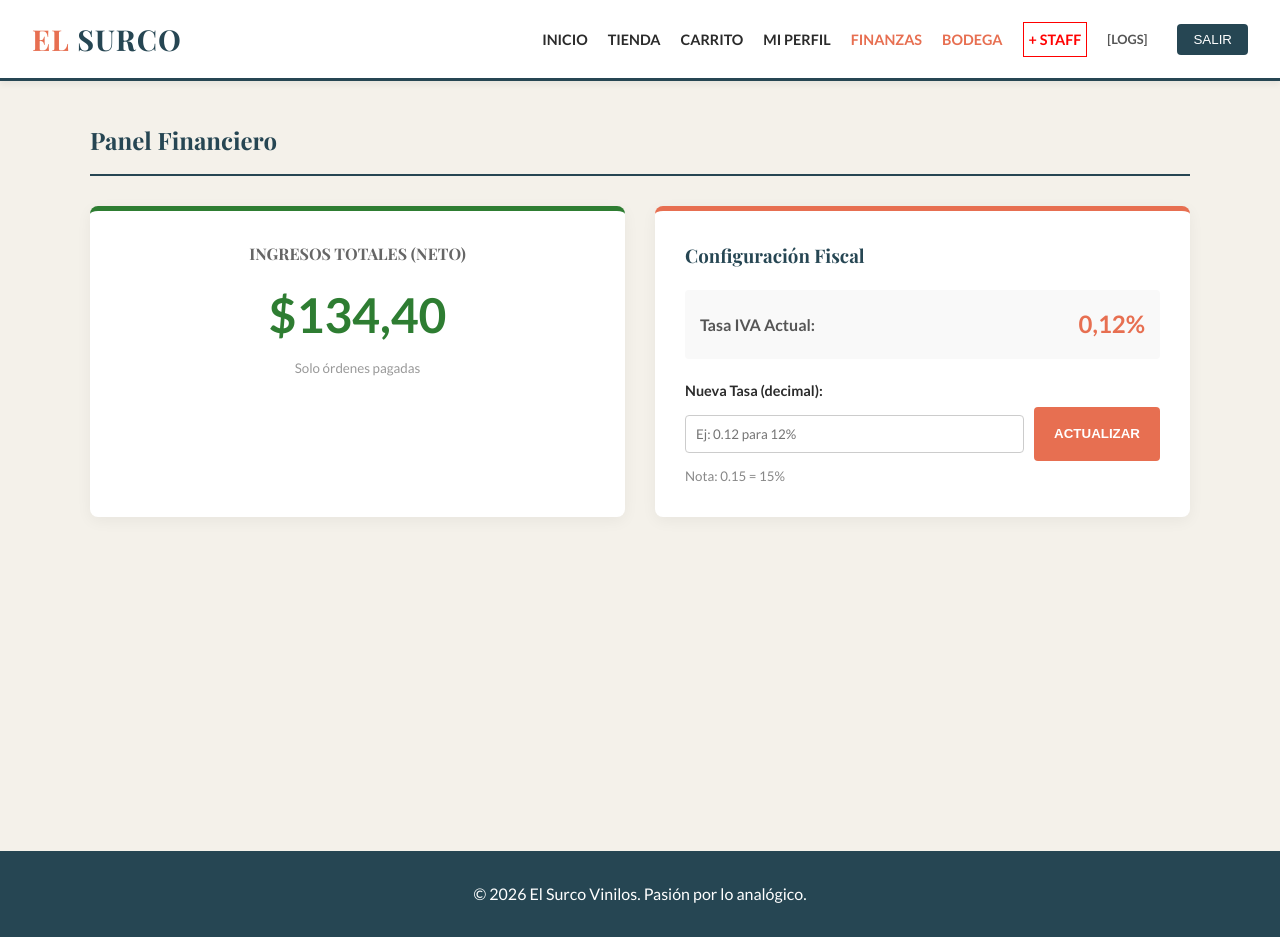
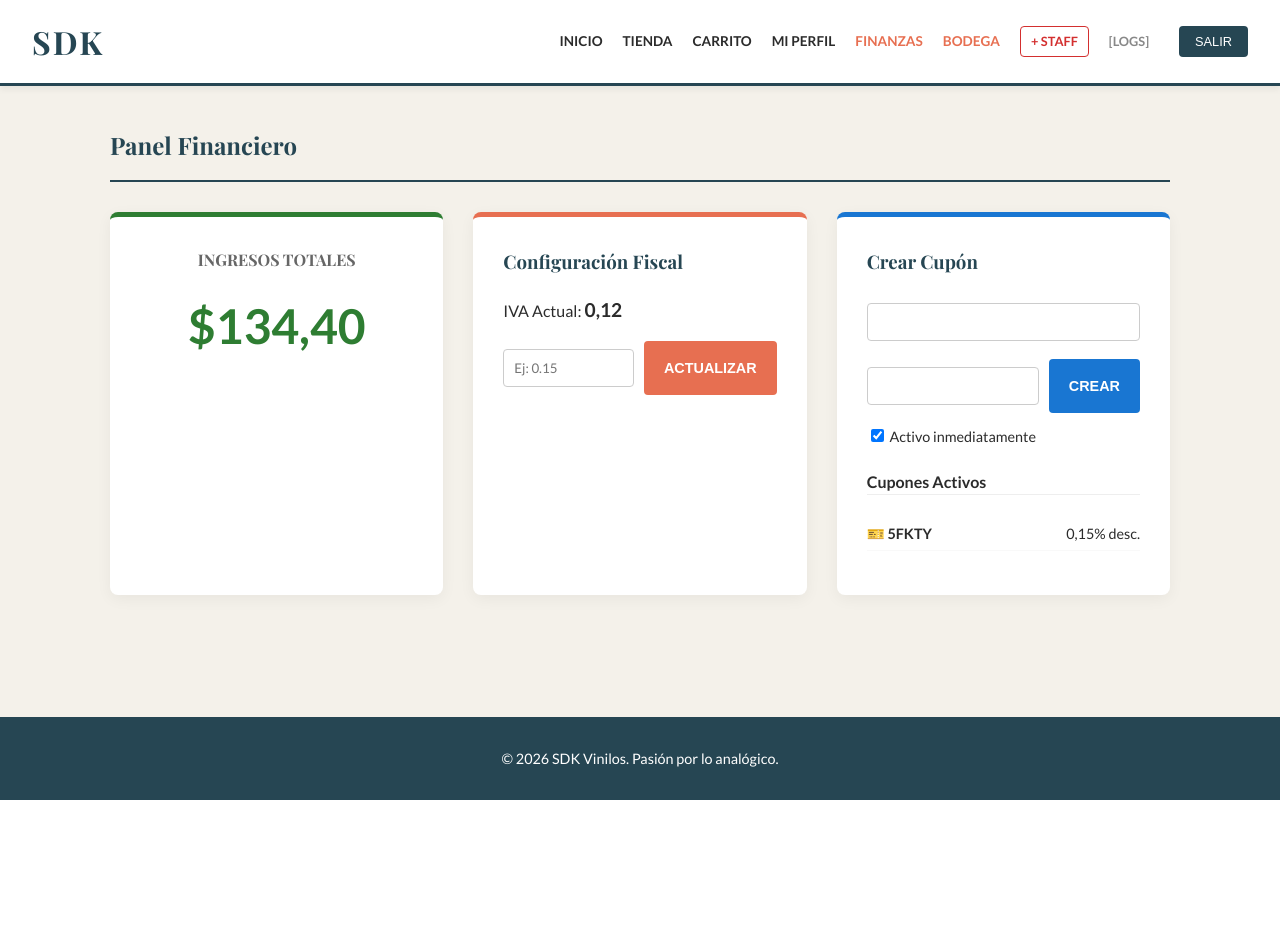
Before and after one commit to NothingKrisptes/Django_tienda, a Django app: page /finanzas/ in a window 1280 px wide. After the commit the page ends 800 px from the top, so only its background shows below. Run offline with Django 4.2, Linux system fonts and the light colour scheme; a user stored in the database is signed in; data comes from the database, SQL or seed files in the repository; both versions use the stored data as it was after the commit.

Commit message:
Implementacion de cupones y asignacion de permisos a los roles

```diff
--- a/tienda/forms.py
+++ b/tienda/forms.py
@@ -1,7 +1,7 @@
 from django import forms
 from django.contrib.auth.forms import UserCreationForm
 from django.contrib.auth.models import User, Group
-from .models import ViniloMusical
+from .models import ViniloMusical, CuponDescuento
 
 # --- FORMULARIO DE PRODUCTOS (Para Bodega/Admin) ---
 class ViniloForm(forms.ModelForm):
@@ -57,3 +57,17 @@ class CreacionStaffForm(UserCreationForm):
     class Meta:
         model = User
         fields = ['username', 'first_name', 'last_name', 'email']
+
+class CuponForm(forms.ModelForm):
+    class Meta:
+        model = CuponDescuento
+        fields = ['codigoCupon', 'porcentajeDescuento', 'activo']
+        labels = {
+            'codigoCupon': 'Código (Ej: SALE2026)',
+            'porcentajeDescuento': 'Descuento (Ej: 0.10 para 10%)',
+            'activo': '¿Activo?'
+        }
+        widgets = {
+            'codigoCupon': forms.TextInput(attrs={'class': 'form-control', 'style': 'text-transform:uppercase;'}),
+            'porcentajeDescuento': forms.NumberInput(attrs={'class': 'form-control', 'step': '0.01'}),
+        }
--- a/tienda/templates/tienda/base.html
+++ b/tienda/templates/tienda/base.html
@@ -1,10 +1,11 @@
+{% load roles %} <!-- Carga nuestro filtro personalizado para roles -->
 <!DOCTYPE html>
 <html lang="es">
 <head>
     <meta charset="UTF-8">
     <meta name="viewport" content="width=device-width, initial-scale=1.0">
-    <title>El Surco | Vinilos & Cultura</title>
-    <!-- Fuentes Google: Playfair (Serifa elegante) y Lato (Sans moderna) -->
+    <title>SDK | Vinilos & Cultura</title>
+    <!-- Fuentes Google -->
     <link href="https://fonts.googleapis.com/css2?family=Playfair+Display:wght@700&family=Lato:wght@400;700&display=swap" rel="stylesheet">
     <style>
         :root {
@@ -21,6 +22,9 @@
             color: var(--texto);
             margin: 0;
             line-height: 1.6;
+            min-height: 100vh;
+            display: flex;
+            flex-direction: column;
         }
 
         h1, h2, h3 {
@@ -41,11 +45,11 @@
         }
 
         .logo {
-            font-size: 1.8rem;
+            font-size: 2rem;
             font-weight: 700;
             color: var(--secundario);
             text-decoration: none;
-            letter-spacing: 1px;
+            letter-spacing: 2px;
             font-family: 'Playfair Display', serif;
         }
 
@@ -55,7 +59,7 @@
             text-decoration: none;
             color: var(--texto);
             font-weight: 700;
-            font-size: 0.9rem;
+            font-size: 0.85rem;
             text-transform: uppercase;
             transition: color 0.3s;
         }
@@ -73,15 +77,27 @@
             color: #fff !important;
         }
 
+        /* Botón Staff Especial */
+        .btn-staff {
+            border: 1px solid #d32f2f;
+            color: #d32f2f !important;
+            padding: 4px 10px;
+            border-radius: 4px;
+            font-size: 0.8rem;
+        }
+        .btn-staff:hover { background: #ffebee; }
+
         /* --- LAYOUT --- */
         .container {
             max-width: 1100px;
             margin: 0 auto;
             padding: 40px 20px;
-            min-height: 80vh;
+            flex: 1; /* Empuja el footer hacia abajo */
+            width: 100%;
+            box-sizing: border-box;
         }
 
-        /* --- BOTONES --- */
+        /* --- ELEMENTOS GLOBALES --- */
         .btn {
             display: inline-block;
             background: var(--acento);
@@ -93,8 +109,9 @@
             border: none;
             cursor: pointer;
             transition: transform 0.2s, background 0.3s;
+            font-size: 0.9rem;
+            text-transform: uppercase;
         }
-
         .btn:hover {
             background: #d65a3b;
             transform: translateY(-2px);
@@ -114,20 +131,17 @@
             overflow: hidden;
             transition: box-shadow 0.3s;
         }
-
-        .card-disco:hover {
-            box-shadow: 0 10px 20px rgba(0,0,0,0.1);
-        }
+        .card-disco:hover { box-shadow: 0 10px 20px rgba(0,0,0,0.1); }
 
         .card-img-container {
             height: 240px;
-            background: #e0e0e0;
+            background: #f9f9f9;
             display: flex;
             align-items: center;
             justify-content: center;
             overflow: hidden;
+            border-bottom: 1px solid #eee;
         }
-
         .card-img-container img {
             width: 100%;
             height: 100%;
@@ -148,49 +162,57 @@
         }
 
         table { width: 100%; border-collapse: collapse; margin-top: 20px; background: #fff; }
-        th { background: var(--secundario); color: white; padding: 12px; text-align: left; }
-        td { padding: 12px; border-bottom: 1px solid #ddd; }
 
         /* ALERTAS */
-        .alert { padding: 15px; margin-bottom: 20px; border-radius: 4px; background: #d4edda; color: #155724; border: 1px solid #c3e6cb; }
+        .alert {
+            padding: 15px;
+            margin-bottom: 25px;
+            border-radius: 4px;
+            background: #d4edda;
+            color: #155724;
+            border: 1px solid #c3e6cb;
+            box-shadow: 0 2px 5px rgba(0,0,0,0.05);
+        }
         .alert-error { background: #f8d7da; color: #721c24; border-color: #f5c6cb; }
+        .alert-warning { background: #fff3cd; color: #856404; border-color: #ffeeba; }
 
     </style>
 </head>
 <body>
 
 <header>
-    <a href="{% url 'inicio' %}" class="logo">
-        <span style="color: var(--acento);">EL</span> SURCO
-    </a>
+    <a href="{% url 'inicio' %}" class="logo">SDK</a>
+
     <nav>
+        <!-- PÚBLICO -->
         <a href="{% url 'inicio' %}">Inicio</a>
         <a href="{% url 'catalogo' %}">Tienda</a>
         <a href="{% url 'carrito' %}">Carrito</a>
 
         {% if user.is_authenticated %}
-            <!-- MENÚ CLIENTE -->
+            <!-- USUARIO LOGUEADO -->
             <a href="{% url 'perfil' %}">Mi Perfil</a>
 
-            <!-- MENÚ ROLES (Validación en template por permisos) -->
-            {% if perms.tienda.change_configuracionfiscal %}
+            <!-- ROLES (Usando templatetags/roles.py) -->
+            {% if user|tiene_rol:'Finanzas' %}
                 <a href="{% url 'finanzas' %}" style="color: var(--acento);">Finanzas</a>
             {% endif %}
 
-            {% if perms.tienda.add_vinilomusical %}
+            {% if user|tiene_rol:'Bodega' %}
                 <a href="{% url 'inventario' %}" style="color: var(--acento);">Bodega</a>
             {% endif %}
 
             {% if user.is_superuser %}
-                 <a href="{% url 'crear_staff' %}" style="color: red; border: 1px solid red; padding: 5px;">+ Staff</a>
-                 <a href="{% url 'ver_logs' %}" style="color: #555; font-size: 0.8rem;">[Logs]</a>
+                 <a href="{% url 'crear_staff' %}" class="btn-staff">+ Staff</a>
+                 <a href="{% url 'ver_logs' %}" style="color: #888; font-size: 0.8rem;">[Logs]</a>
             {% endif %}
 
-            <!-- Botón Salir -->
+            <!-- SALIR -->
             <form action="{% url 'logout' %}" method="post" style="display: inline;">
                 {% csrf_token %}
-                <button type="submit" class="btn-nav btn-nav-primary" style="margin-left: 10px; cursor: pointer; border:none;">SALIR</button>
+                <button type="submit" class="btn-nav btn-nav-primary" style="margin-left: 10px; cursor: pointer; border:none; font-size: 0.8rem;">SALIR</button>
             </form>
+
         {% else %}
             <!-- USUARIO ANÓNIMO -->
             <a href="{% url 'login' %}" class="btn-nav">Ingresar</a>
@@ -202,7 +224,7 @@
 <div class="container">
     {% if messages %}
         {% for message in messages %}
-            <div class="alert {% if message.tags == 'error' %}alert-error{% endif %}">
+            <div class="alert {% if message.tags == 'error' %}alert-error{% elif message.tags == 'warning' %}alert-warning{% endif %}">
                 {{ message }}
             </div>
         {% endfor %}
@@ -211,8 +233,8 @@
     {% block content %}{% endblock %}
 </div>
 
-<footer style="background: var(--secundario); color: #fff; text-align: center; padding: 30px; margin-top: 50px;">
-    <p style="margin:0;">&copy; 2026 El Surco Vinilos. Pasión por lo analógico.</p>
+<footer style="background: var(--secundario); color: #fff; text-align: center; padding: 30px; margin-top: auto;">
+    <p style="margin:0; font-size: 0.9rem;">&copy; 2026 SDK Vinilos. Pasión por lo analógico.</p>
 </footer>
 
 </body>
--- a/tienda/templates/tienda/dashboard_finanzas.html
+++ b/tienda/templates/tienda/dashboard_finanzas.html
@@ -7,33 +7,57 @@
 
     <!-- TARJETA 1: INGRESOS -->
     <div style="background: #fff; padding: 30px; border-radius: 8px; box-shadow: 0 4px 15px rgba(0,0,0,0.05); text-align: center; border-top: 5px solid #2e7d32;">
-        <h3 style="color: #666; font-size: 1rem; text-transform: uppercase; margin-bottom: 10px;">Ingresos Totales (Neto)</h3>
-        <p style="font-size: 3rem; font-weight: bold; color: #2e7d32; margin: 0; font-family: 'Lato', sans-serif;">
+        <h3 style="color: #666; font-size: 1rem; text-transform: uppercase;">Ingresos Totales</h3>
+        <p style="font-size: 3rem; font-weight: bold; color: #2e7d32; margin: 0;">
             ${{ ingresos|floatformat:2 }}
         </p>
-        <small style="color: #999;">Solo órdenes pagadas</small>
     </div>
 
-    <!-- TARJETA 2: CONFIGURACIÓN IVA -->
+    <!-- TARJETA 2: IVA -->
     <div style="background: #fff; padding: 30px; border-radius: 8px; box-shadow: 0 4px 15px rgba(0,0,0,0.05); border-top: 5px solid var(--acento);">
         <h3 style="color: var(--secundario); margin-top: 0;">Configuración Fiscal</h3>
-
-        <div style="display: flex; justify-content: space-between; align-items: center; margin-bottom: 20px; background: #f9f9f9; padding: 15px; border-radius: 4px;">
-            <span style="font-weight: bold; color: #555;">Tasa IVA Actual:</span>
-            <span style="font-size: 1.5rem; font-weight: bold; color: var(--acento);">
-                {{ iva_actual }}%
-            </span>
+        <div style="margin-bottom: 15px;">
+            IVA Actual: <strong style="font-size: 1.2rem;">{{ iva_actual }}</strong>
         </div>
-
         <form method="post">
             {% csrf_token %}
-            <label style="display: block; margin-bottom: 5px; font-weight: bold; font-size: 0.9rem;">Nueva Tasa (decimal):</label>
             <div style="display: flex; gap: 10px;">
-                <input type="number" step="0.01" name="nuevo_iva" placeholder="Ej: 0.12 para 12%" required style="flex: 1;">
-                <button type="submit" class="btn">ACTUALIZAR</button>
+                <input type="number" step="0.01" name="nuevo_iva" placeholder="Ej: 0.15" required>
+                <!-- Nombre del botón importante para identificar la acción -->
+                <button type="submit" name="btn_iva" class="btn">ACTUALIZAR</button>
             </div>
-            <small style="color: #888; display: block; margin-top: 5px;">Nota: 0.15 = 15%</small>
         </form>
     </div>
+
+    <!-- TARJETA 3: CUPONES (NUEVO) -->
+    <div style="background: #fff; padding: 30px; border-radius: 8px; box-shadow: 0 4px 15px rgba(0,0,0,0.05); border-top: 5px solid #1976d2;">
+        <h3 style="color: var(--secundario); margin-top: 0;">Crear Cupón</h3>
+        <form method="post">
+            {% csrf_token %}
+            <div style="margin-bottom: 10px;">
+                {{ form_cupon.codigoCupon }}
+            </div>
+            <div style="display: flex; gap: 10px;">
+                {{ form_cupon.porcentajeDescuento }}
+                <button type="submit" name="btn_cupon" class="btn" style="background: #1976d2;">CREAR</button>
+            </div>
+            <div style="margin-top: 10px;">
+                <label style="font-size: 0.9rem;">{{ form_cupon.activo }} Activo inmediatamente</label>
+            </div>
+        </form>
+
+        <h4 style="margin-top: 20px; border-bottom: 1px solid #eee;">Cupones Activos</h4>
+        <ul style="list-style: none; padding: 0; font-size: 0.9rem;">
+            {% for c in cupones %}
+                <li style="padding: 5px 0; border-bottom: 1px solid #f9f9f9; display: flex; justify-content: space-between;">
+                    <span>🎫 <strong>{{ c.codigoCupon }}</strong></span>
+                    <span>{{ c.porcentajeDescuento }}% desc.</span>
+                </li>
+            {% empty %}
+                <li style="color: #999;">No hay cupones creados.</li>
+            {% endfor %}
+        </ul>
+    </div>
+
 </div>
 {% endblock %}
--- /dev/null
+++ b/tienda/templatetags/roles.py
@@ -0,0 +1,9 @@
+from django import template
+
+register = template.Library()
+
+@register.filter(name='tiene_rol')
+def tiene_rol(user, nombre_grupo):
+    if user.is_superuser:
+        return True
+    return user.groups.filter(name=nombre_grupo).exists()
--- a/tienda/views.py
+++ b/tienda/views.py
@@ -8,7 +8,7 @@ from django.contrib.auth import login
 from .models import ViniloMusical, OrdenVenta, DetalleOrden, CuponDescuento, ConfiguracionFiscal, LogAuditoria
 from .services.gestorFinanciero import GestorFinanciero
 from .services.logger import registrarLog # <--- IMPORTANTE: El servicio de logs
-from .forms import ViniloForm, RegistroClienteForm, CreacionStaffForm
+from .forms import ViniloForm, RegistroClienteForm, CreacionStaffForm, CuponForm
 
 # --- HELPERS DE SEGURIDAD (ROLES) ---
 def esFinanzas(user): return user.is_superuser or user.groups.filter(name='Finanzas').exists()
@@ -159,24 +159,39 @@ def vistaPerfil(request):
 
 @user_passes_test(esFinanzas)
 def dashboardFinanzas(request):
+    # Inicializamos forms
+    form_cupon = CuponForm()
+
     if request.method == "POST":
-        nuevoIva = request.POST.get('nuevo_iva')
-        config = ConfiguracionFiscal.objects.first() or ConfiguracionFiscal()
-        ivaAnterior = config.valorIva # Guardamos para el log
-        config.valorIva = float(nuevoIva)
-        config.save()
+        # Opción A: Cambiar IVA
+        if 'btn_iva' in request.POST:
+            nuevoIva = request.POST.get('nuevo_iva')
+            config = ConfiguracionFiscal.objects.first() or ConfiguracionFiscal()
+            ivaAnterior = config.valorIva
+            config.valorIva = float(nuevoIva)
+            config.save()
+            registrarLog(request.user, f"Cambió Tasa IVA de {ivaAnterior} a {nuevoIva}")
+            messages.success(request, "Tasa de IVA actualizada")
 
-        # [LOG] Cambio crítico financiero
-        registrarLog(request.user, f"Cambió Tasa IVA de {ivaAnterior} a {nuevoIva}")
-
-        messages.success(request, "Tasa de IVA actualizada correctamente")
+        # Opción B: Crear Cupón
+        elif 'btn_cupon' in request.POST:
+            form_cupon = CuponForm(request.POST)
+            if form_cupon.is_valid():
+                cupon = form_cupon.save()
+                registrarLog(request.user, f"Creó cupón: {cupon.codigoCupon} ({cupon.porcentajeDescuento})")
+                messages.success(request, f"Cupón {cupon.codigoCupon} creado exitosamente")
+                return redirect('finanzas')
 
     ingresosTotales = sum(o.totalFinal for o in OrdenVenta.objects.filter(estadoOrden='PAGADO'))
     configFiscal = ConfiguracionFiscal.obtenerIvaActual()
+    # Listamos cupones existentes
+    cupones = CuponDescuento.objects.all().order_by('-id')
 
     return render(request, 'tienda/dashboard_finanzas.html', {
         'ingresos': ingresosTotales,
-        'iva_actual': configFiscal
+        'iva_actual': configFiscal,
+        'form_cupon': form_cupon,
+        'cupones': cupones
     })
 
 @user_passes_test(esBodeguero)
@@ -292,3 +307,13 @@ def solicitarDevolucion(request, orden_id):
     registrarLog(request.user, f"Devolución procesada Orden #{orden.id}")
     messages.success(request, "Devolución aceptada. El stock ha sido restaurado.")
     return redirect('perfil')
+
+@user_passes_test(esFinanzas)
+def crearCupon(request):
+    if request.method == 'POST':
+        form = CuponForm(request.POST)
+        if form.is_valid():
+            form.save()
+            messages.success(request, "Cupón creado exitosamente")
+            return redirect('finanzas')
+    return redirect('finanzas') # O renderizar un template si prefieres
```
Also changed, not shown: tienda/templates/tienda/carrito.html (+50 -23 lines), tienda/templates/tienda/catalogo.html (+23 -4 lines), tienda/templates/tienda/inicio.html (+24 -12 lines), db.sqlite3, tienda/templatetags/__init__.py (added).
